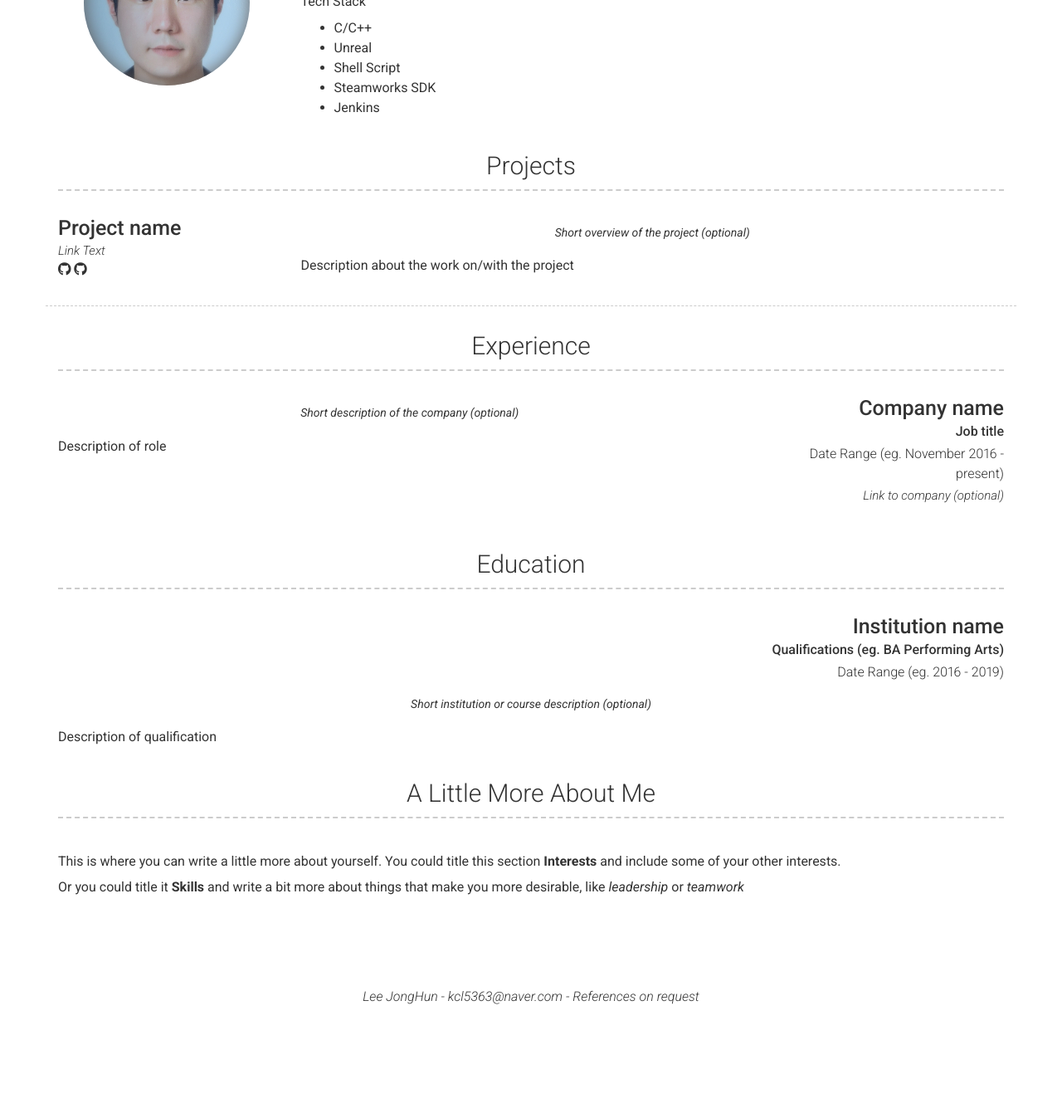
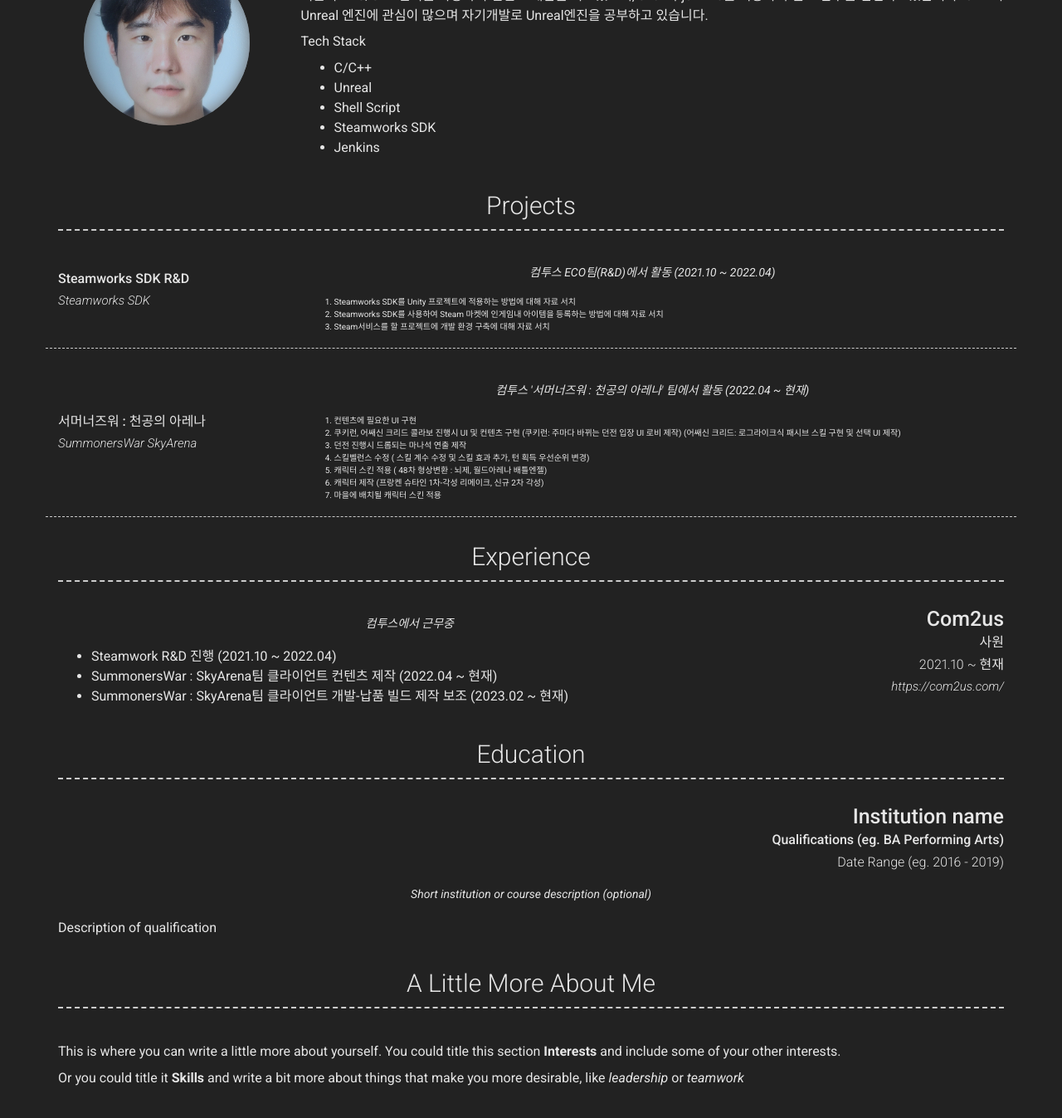
Before and after one commit to IOrez/IOrez.github.io, a Jekyll site: the page built from index.md, in a window 1280 px wide and 1400 px high, scrolled down 546 px. Shown: the top 1347 px of the window at 83% size. Built offline with Jekyll 4.4.1, drawn with Linux system fonts in a browser that asks for light colours; nearby versions of some CDN libraries; before the commit the page ends 1766 px from its top, so only the background shows below that; some of the changed text lies outside the part shown.

Commit message:
- 이력서 수정

```diff
--- a/_config.yml
+++ b/_config.yml
@@ -12,11 +12,11 @@ email: kcl5363@naver.com
 # email_title: Email (Email title override)
 phone: 010-7547-5358
 # phone_title: Phone (Phone title override)
-website: IOrez.github.io
+website: https://jonghun-portfolio.notion.site/Portfolio-ffc1b052c87f4147ada350fd5e4891e0?pvs=4
 # website_title: Web (Website title override)
 
 # Dark Mode (true/false/never)
-darkmode: false
+darkmode: true
 
 # Social links
 twitter_username: jekyllrb
@@ -73,32 +73,48 @@ content:
       - layout: left
         border: weak  # Value of `weak` will display a weak border below this item. # Any
                       # other value (or no value) means no border will be displayed
-        title: Project name
-        link: Link to project (eg. sproogen.github.io/modern-resume-theme)(optional)
-        link_text: Link Text
-        additional_links:
-          - title:  Github page for project (eg. sproogen/modern-resume-theme)
-            icon: fab fa-github
-            url: Link to project (eg. sproogen.github.io/modern-resume-theme)(optional)
-          - title:  Github page for project (eg. sproogen/modern-resume-theme)
-            icon: fab fa-github
-            url: Link to project (eg. sproogen.github.io/modern-resume-theme)(optional)
+        sub_title: 'Steamworks SDK R&D'
+        link: https://partner.steamgames.com/doc/sdk
+        link_text: Steamworks SDK
         quote: >
-          Short overview of the project (optional)
+          컴투스 ECO팀(R&D)에서 활동 (2021.10 ~ 2022.04)
         description: | # this will include new lines to allow paragraphs
-          Description about the work on/with the project
+          1. Steamworks SDK를 Unity 프로젝트에 적용하는 방법에 대해 자료 서치
+          2. Steamworks SDK를 사용하여 Steam 마켓에 인게임내 아이템을 등록하는 방법에 대해 자료 서치
+          3. Steam서비스를 할 프로젝트에 개발 환경 구축에 대해 자료 서치
+      - layout: left
+        border: weak  # Value of `weak` will display a weak border below this item. # Any
+                      # other value (or no value) means no border will be displayed
+        sub_title: '서머너즈워 : 천공의 아레나'
+        link: https://www.summonerswar.com/ko/skyarena
+        link_text: SummonersWar SkyArena
+        quote: >
+          컴투스 '서머너즈워 : 천공의 아레나' 팀에서 활동 (2022.04 ~ 현재)
+        description: | # this will include new lines to allow paragraphs
+          1. 컨텐츠에 필요한 UI 구현
+          2. 쿠키런, 어쌔신 크리드 콜라보 진행시 UI 및 컨텐츠 구현
+          (쿠키런: 주마다 바뀌는 던전 입장 UI 로비 제작)
+          (어쌔신 크리드: 로그라이크식 패시브 스킬 구현 및 선택 UI 제작)
+          3. 던전 진행시 드롭되는 마나석 연출 제작
+          4. 스킬벨런스 수정 ( 스킬 계수 수정 및 스킬 효과 추가, 턴 획득 우선순위 변경)
+          5. 캐릭터 스킨 적용 ( 48차 형상변환 : 뇌제, 월드아레나 배틀엔젤)
+          6. 캐릭터 제작 (프랑켄 슈타인 1차-각성 리메이크, 신규 2차 각성)
+          7. 마을에 배치될 캐릭터 스킨 적용
+
   - title: Experience
     layout: list
     content:
       - layout: right
-        title: Company name
-        sub_title: Job title
-        caption: Date Range (eg. November 2016 - present)
-        link: Link to company (optional)
+        title: Com2us
+        sub_title: 사원
+        caption: "2021.10 ~ 현재"
+        link: https://com2us.com/
         quote: >
-          Short description of the company (optional)
+          컴투스에서 근무중
         description: | # this will include new lines to allow paragraphs
-          Description of role
+          - Steamwork R&D 진행 (2021.10 ~ 2022.04)
+          - SummonersWar : SkyArena팀 클라이언트 컨텐츠 제작 (2022.04 ~ 현재)
+          - SummonersWar : SkyArena팀 클라이언트 개발-납품 빌드 제작 보조 (2023.02 ~ 현재)
   - title: Education
     layout: list
     content:
```
Also changed, not shown: 3 other files.
